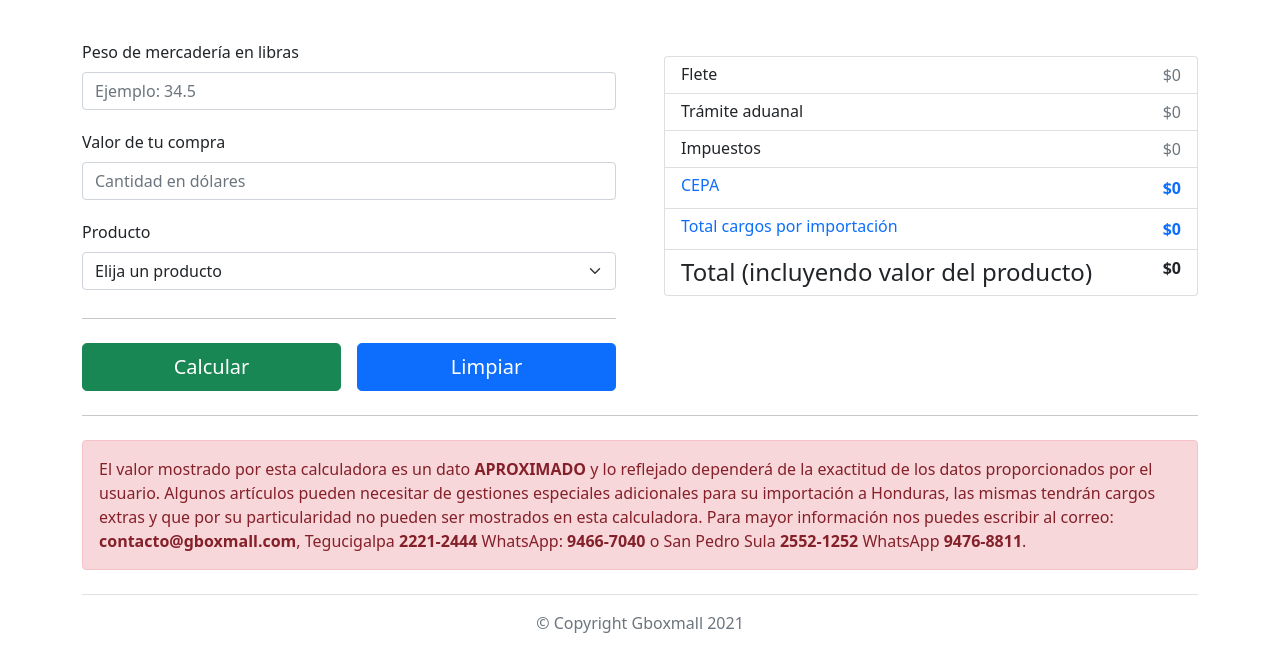
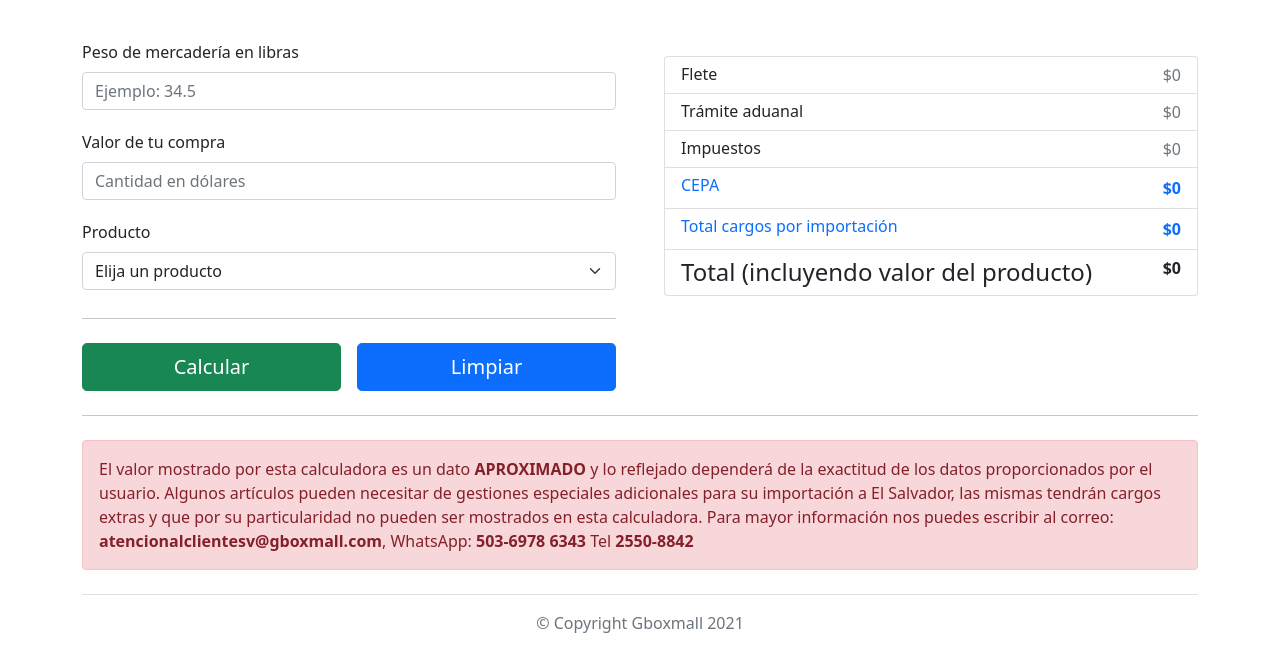
Before and after one commit to Grupo-guticia/CalculadoraOnline, a website with bundled scripts: page index.html in a window 1280 px wide. Shown: the part 138-800 px from the top of the page. Built offline with nearby package versions, Linux system fonts and the light colour scheme.

Commit message:
changed Honduras information by ElSalvador

```diff
--- a/index.html
+++ b/index.html
@@ -214,11 +214,11 @@
 				<div class="alert alert-danger" role="alert">
 					El valor mostrado por esta calculadora es un dato <strong>APROXIMADO</strong>
 					y lo reflejado dependerá de la exactitud de los datos proporcionados por el usuario.
-					Algunos artículos pueden necesitar de gestiones especiales adicionales para su importación a Honduras,
+					Algunos artículos pueden necesitar de gestiones especiales adicionales para su importación a El Salvador,
 					las mismas tendrán cargos extras y que por su particularidad no pueden ser mostrados en esta calculadora.
-					Para mayor información nos puedes escribir al correo: <strong>contacto@gboxmall.com</strong>,
+					Para mayor información nos puedes escribir al correo: <strong>atencionalclientesv@gboxmall.com</strong>,
 
-					Tegucigalpa <strong>2221-2444</strong>  WhatsApp: <strong>9466-7040</strong>  o San Pedro Sula <strong>2552-1252</strong>  WhatsApp <strong>9476-8811</strong>.
+					WhatsApp: <strong>503-6978 6343</strong>  Tel <strong>2550-8842</strong>
 				</div>
 				<footer class="pt-3 mt-4 text-muted border-top text-center">
 					© Copyright Gboxmall 2021
```
